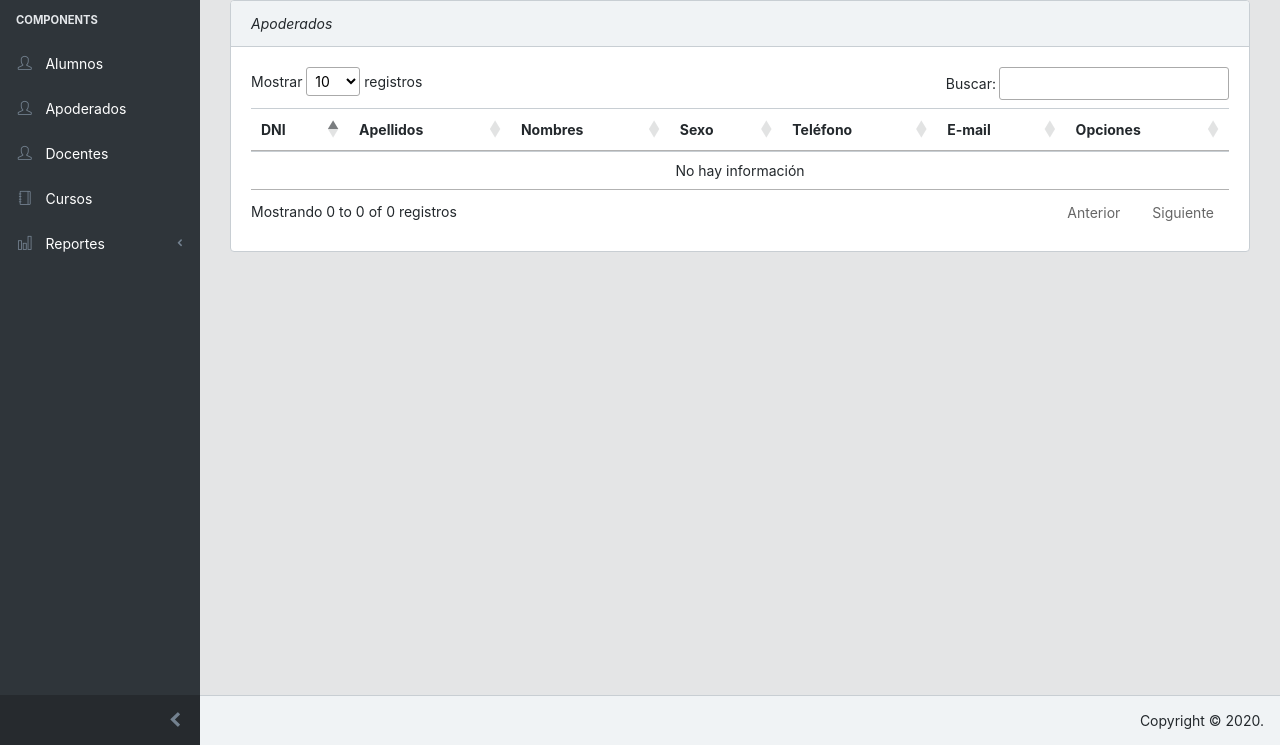
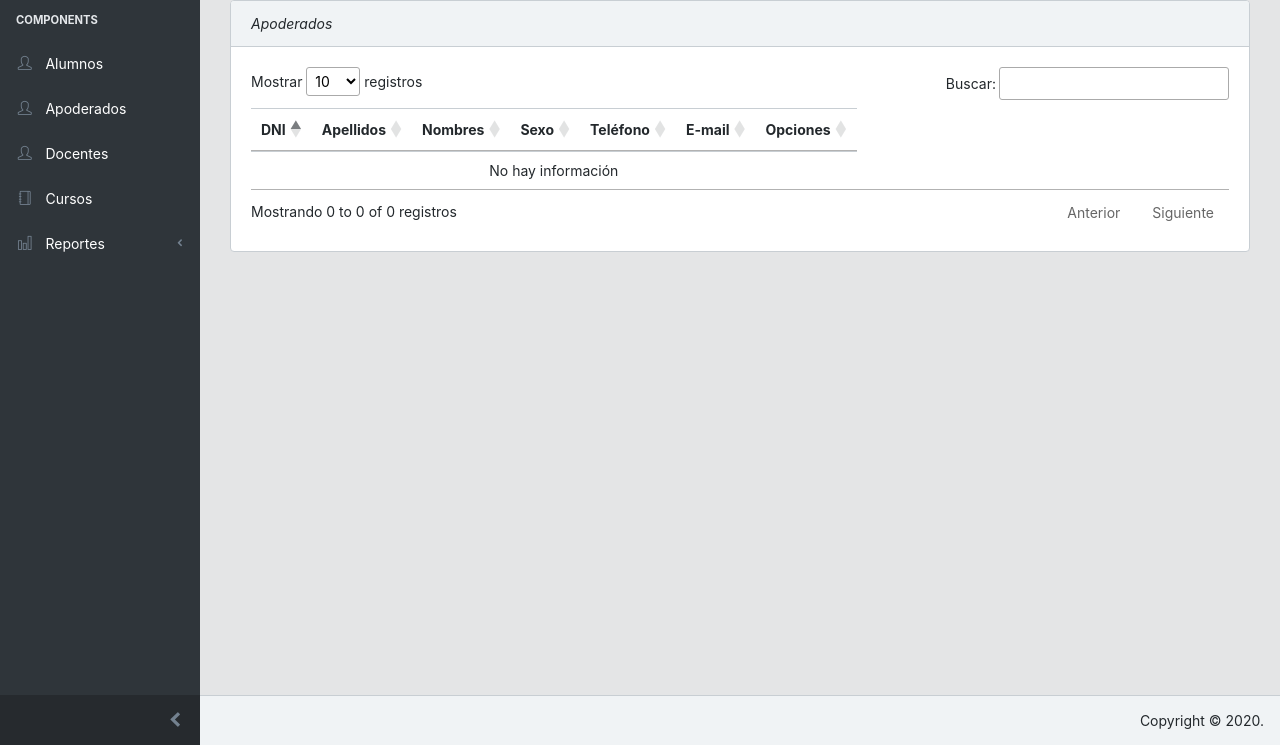
Before and after one commit to JUANA-ALARCO-DE-DAMMERT/SWCOLEGIO, a Laravel app: page /apoderado in a window 1280 px wide. Shown: the part 55-800 px from the top of the page. Run offline with Laravel 8, Linux system fonts and the light colour scheme; data that the repository does not hold is empty; some libraries are stand-ins or nearby versions.

Commit message:
correcciones

```diff
--- a/resources/views/alumno/index.blade.php
+++ b/resources/views/alumno/index.blade.php
@@ -7,7 +7,7 @@
                 <i class=""> Alumnos</i>
             </div>
             <div class="card-body">
-                <table class="table table-responsive-sm table-hover table-sm" id="dataTable">
+                <table class="table table-responsive table-hover table-sm" id="dataTable">
                     <thead>
                         <tr>
                             <th>DNI</th>
--- a/resources/views/apoderado/index.blade.php
+++ b/resources/views/apoderado/index.blade.php
@@ -7,7 +7,7 @@
                 <i class=""> Apoderados</i>
             </div>
             <div class="card-body">
-                <table class="table table-responsive-sm table-hover table-sm" id="dataTable">
+                <table class="table table-responsive table-hover table-sm" id="dataTable">
                     <thead>
                         <tr>
                             <th>DNI</th>
@@ -35,9 +35,7 @@
                             <td>{{$apod->apod_tel}}</td>
                             <td>{{$apod->apod_email}}</td>
                             <td>
-                               <a class="btn btn-sm btn-info"><i class="fa fa-search"></i></a>
                                <a class="btn btn-sm btn-warning"><i class="fa fa-pencil"></i></a>
-                               <a class="btn btn-sm btn-danger"><i class="fa fa-trash"></i></a>
                             </td>
                         </tr>
                         @endforeach
```
